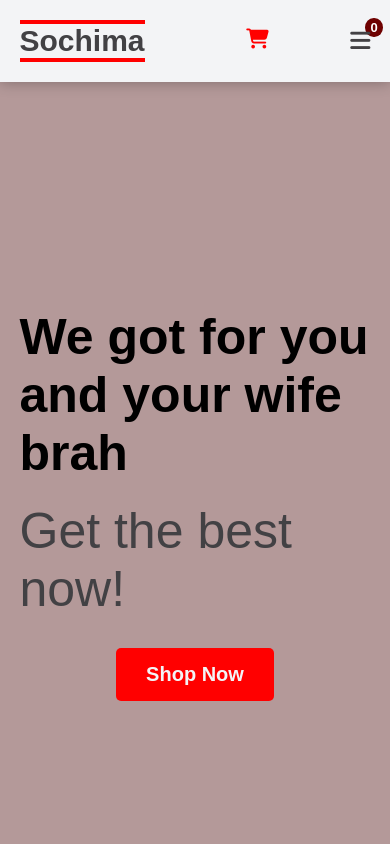
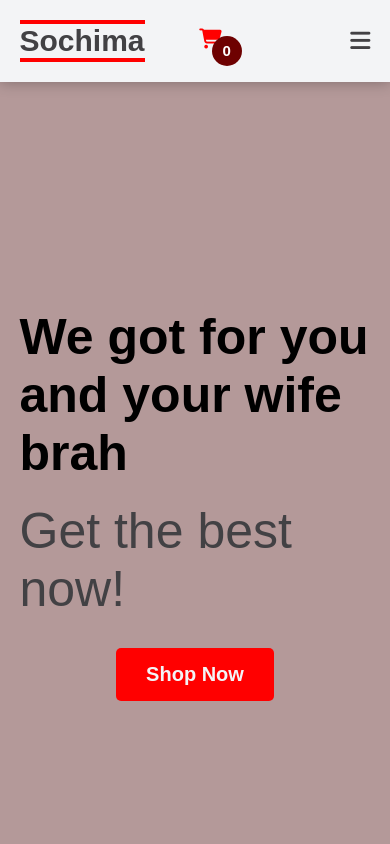
Before and after one commit to Koryslick16/ECommerce-with-HTML, a website: page suc.html in a window 390 px wide. Shown: the top 844 px of the page. Drawn offline with nearby package versions, Linux system fonts and the light colour scheme.

Commit message:
Responsive

```diff
--- a/suc.css
+++ b/suc.css
@@ -72,6 +72,8 @@ body{
     list-style: none;
     display: inline-block;
     margin: 0 10px;
+    position: relative;
+    right: 47px;
 }
 
 .navbar .cartIcon a{
@@ -83,6 +85,7 @@ body{
     font-weight: bold;
     font-size: 20px;
 }
+
 .navbar .cartIcon a i{
     color: red;
 }
@@ -92,14 +95,19 @@ body{
 }
 
 #cartCount{
-    padding: 2px 5px;
+    display: flex;
+    width: 30px;
+    height: 30px;
+    color: #fff;
+    background-color: rgb(110, 1, 1);
+    justify-content: center;
+    align-items: center;
     border-radius: 50%;
-    font-size: 13px;
-    background-color: rgb(110, 1, 1);
-    color: white;
+    font-size: 15px;
+    font-weight: 700;
     position: absolute;
-    top: 22%;
-    left: 93.7%;
+    top: 30%;
+    right: -20px;
 }
 
 .content{
@@ -176,44 +184,11 @@ body{
     border: none;
     border-radius: 40%;
 }
+
 #close:hover{
     cursor: pointer;
     filter: drop-shadow(1px 1px 40px rgb(61, 1, 1));
 }
-
-/* .slider{
-    width: 100%;
-    display: flex;
-}
-
-.slider .sliderImg img{
-    width: 100%;
-    margin-right: 20%;
-    margin-left: 20%;
-}
-
-.slider .sliderBtn{
-    margin: auto;
-}
-
-.fa-solid .fa-angle-left{
-    position: fixed;
-    z-index: 0;
-}
-
-.slider .sliderBtn button{
-    padding: 35px 15px;
-    font-size: 40px;
-    border: none;
-    background: transparent;
-    color: red;
-    position: relative;
-}
-
-.slider .sliderImg{
-    display: flex;
-    animation: 32s suchima;
-} */
 
 .product{
     text-align: center;
@@ -251,7 +226,7 @@ body{
 
 .productContainer .desc{
     padding: 5px 20px;
-    font-size: 20px;
+    font-size: 10px;
     font-weight: 700;
     opacity: 0.8;
 }
@@ -282,7 +257,7 @@ body{
     padding: 10px 20px;
     margin-top: 10px;
     border: none;
-    font-size: 20px;
+    font-size: 10px;
     cursor: pointer;
     border-radius: 5px;
     font-weight: 700;
@@ -311,17 +286,6 @@ footer p a{
     font-weight: bold;
 }
 
-/* @keyframes suchima {
-    0%, 1%, 2%, 3%, 4%, 5%, 6%, 7%, 8%, 9%, 10%{
-        transform: translateX(0);
-    }
-    20%{transform: translateX(-100%);}
-    40%{transform: translateX(-200%);}
-    60%{transform: translateX(-300%);}
-    80%{transform: translateX(-400%);}
-    95%{transform: translateX(-500%);}
-} */
-
 @media (max-width: 800px){
     .menuBtn{
         display: block;
@@ -329,6 +293,10 @@ footer p a{
     }
     .menuBtn i.active::before{
         content: "\f00d";
+    }
+    .navbar{
+        display: flex;
+        align-items: center;
     }
     .navbar .nav-links{
         position: fixed;
@@ -347,7 +315,6 @@ footer p a{
     .navbar .nav-links li{
         display: flex;
         justify-content: center;
-
     }
     .navbar .nav-links li a{
         font-size: 23px;
--- a/suc.html
+++ b/suc.html
@@ -32,6 +32,7 @@
     <script src="suc.js"></script>
   </head>
   <body>
+
     <nav class="navbar">
       <div class="logo"><h1>Sochima</h1></div>
       <ul class="nav-links">
@@ -41,9 +42,9 @@
         <li><a href="#">Account</a></li>
       </ul>
       <li class="cartIcon" id="cartIcon">
-        <a href="#"
-          ><i class="fas fa-shopping-cart"></i> <span id="cartCount"></span
-        ></a>
+        <a href="#">
+        <i class="fas fa-shopping-cart"></i>
+        <span id="cartCount"></span></a>
       </li>
 
       <div class="menuBtn">
@@ -57,22 +58,6 @@
       <button>Shop Now</button>
     </section>
 
-    <!-- <div class="slider">
-        <div class="sliderBtn">
-            <button><i class="fa-solid fa-angle-left"></i></button>
-        </div>
-        <div class="sliderImg">
-            <img src="/pics/slider_7.png" alt="">
-            <img src="/pics/slider_8.png" alt="">
-            <img src="/pics/slider_9.png" alt="">
-            <img src="/pics/slider_10.png" alt="">
-            <img src="/pics/slider_11.png" alt="">
-        </div>
-        <div class="sliderBtn">
-            <button><i class="fa-solid fa-angle-right"></i></button>
-        </div>
-    </div> -->
-
     <h1 class="product">Latest Products</h1>
 
     <section class="suc">
@@ -84,7 +69,7 @@
     </div>
 
     <footer>
-      <p>Copyright &copy; at <a href="">Suchima</a> 2022</p>
+      <p>Copyright &copy; at <a href="">Sochima</a> 2022</p>
     </footer>
 
     <script>
--- a/suchi.js
+++ b/suchi.js
@@ -163,7 +163,6 @@ function cartSection(){
 
 }
 
-
 displayProducts();
 cartSection();
 
```
